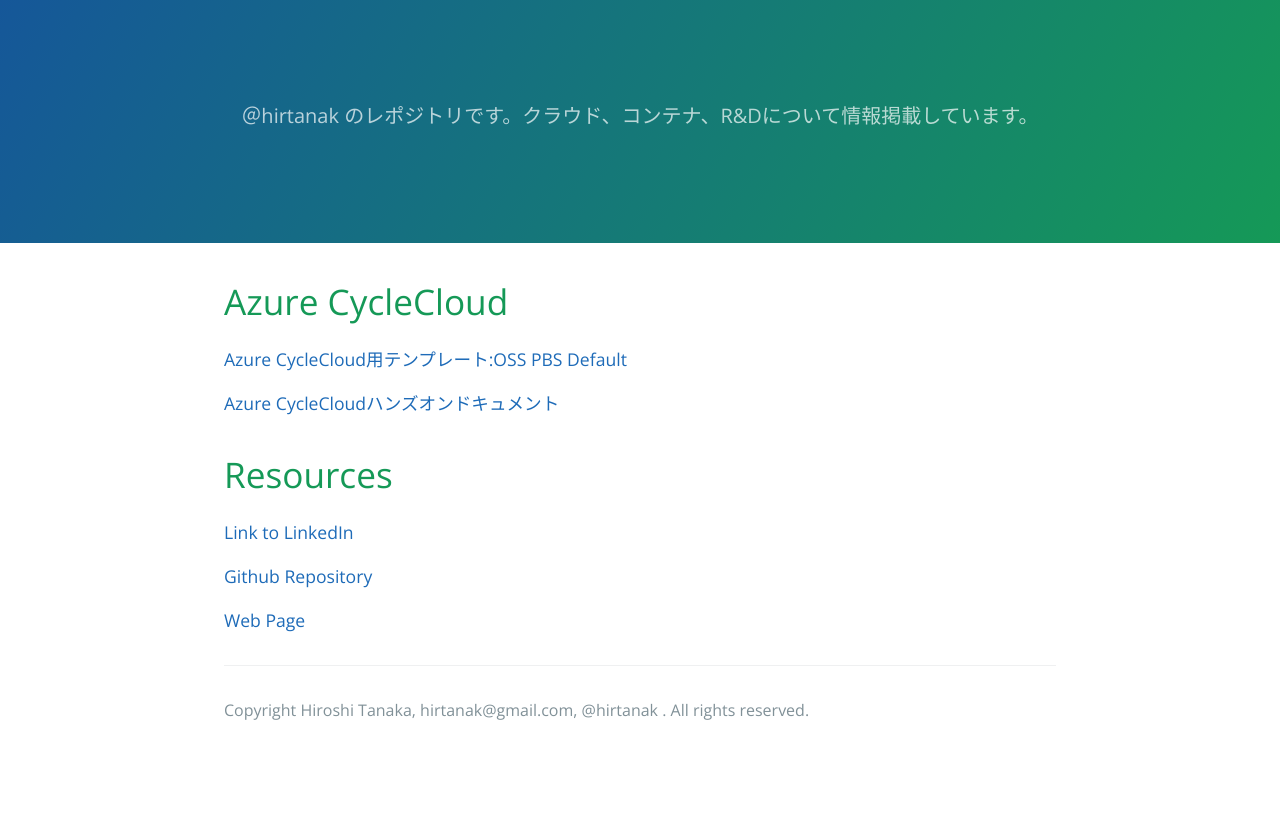
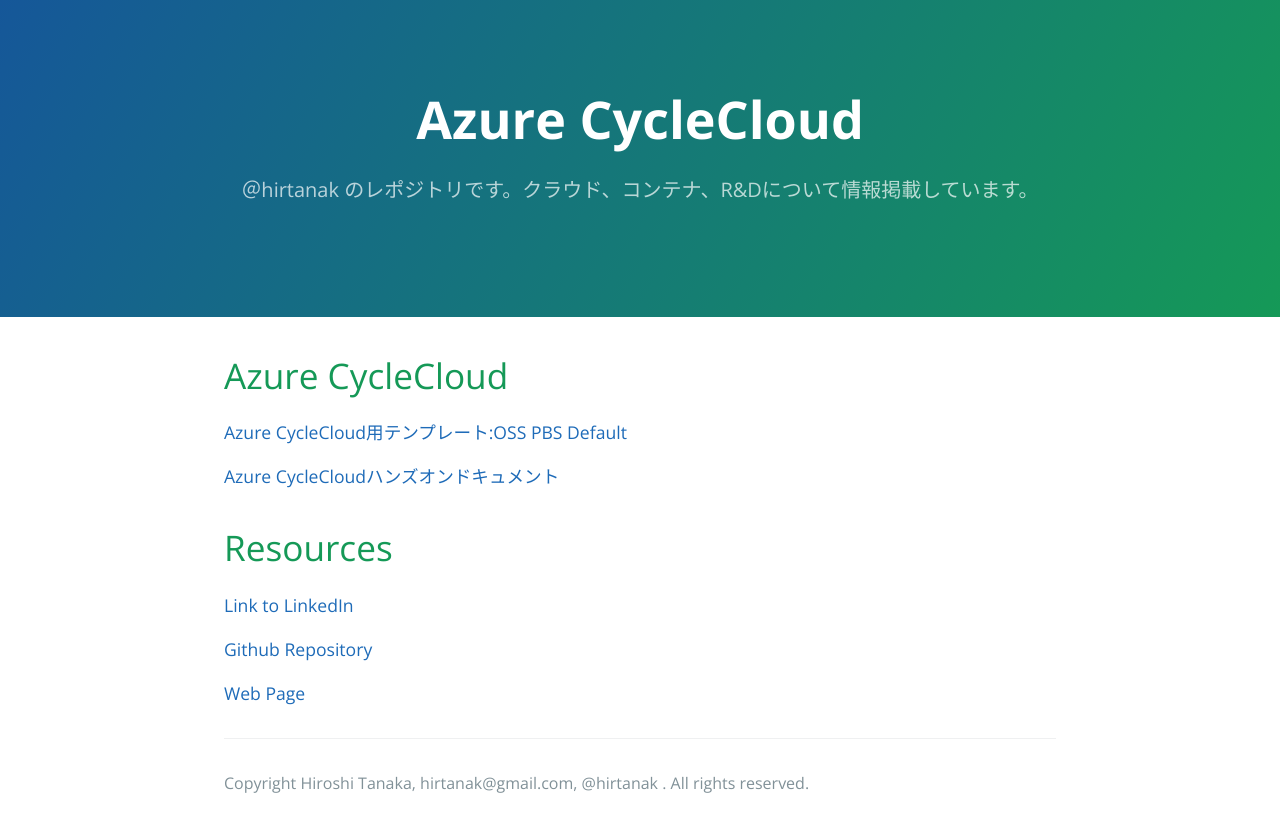
Before and after one commit to hirtanak/hirtanak.github.io, a Jekyll site: the page built from README.md, in a window 1280 px wide. Shown: the top 832 px of the page. Built offline with Jekyll 4.4.1, drawn with Linux system fonts in a browser that asks for light colours; our own code applies the rules of GitHub Pages for plain Markdown files.

Commit message:
update default.html

```diff
--- a/_layouts/default.html
+++ b/_layouts/default.html
@@ -23,7 +23,7 @@
     <a id="skip-to-content" href="#content">Skip to the content.</a>
 
     <header class="page-header" role="banner">
-	<h1 class="title">{{ @hirtanak repository }}</h1>
+	<h1 class="project-name">{{ page.title | default: site.title | default: site.github.repository_name }}</h1>
 	<h2 class="project-tagline">{{ page.description | default: site.description | default: site.github.project_tagline }}</h2>
       {% if site.github.is_project_page %}
         <a href="{{ site.github.repository_url }}" class="btn">View on GitHub</a>
```
